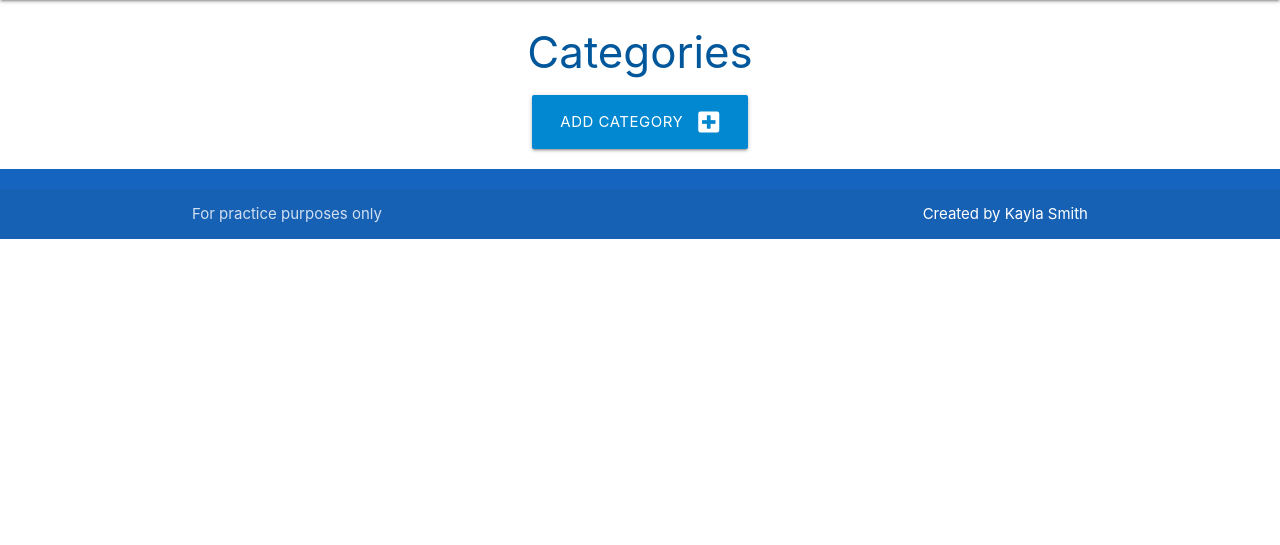
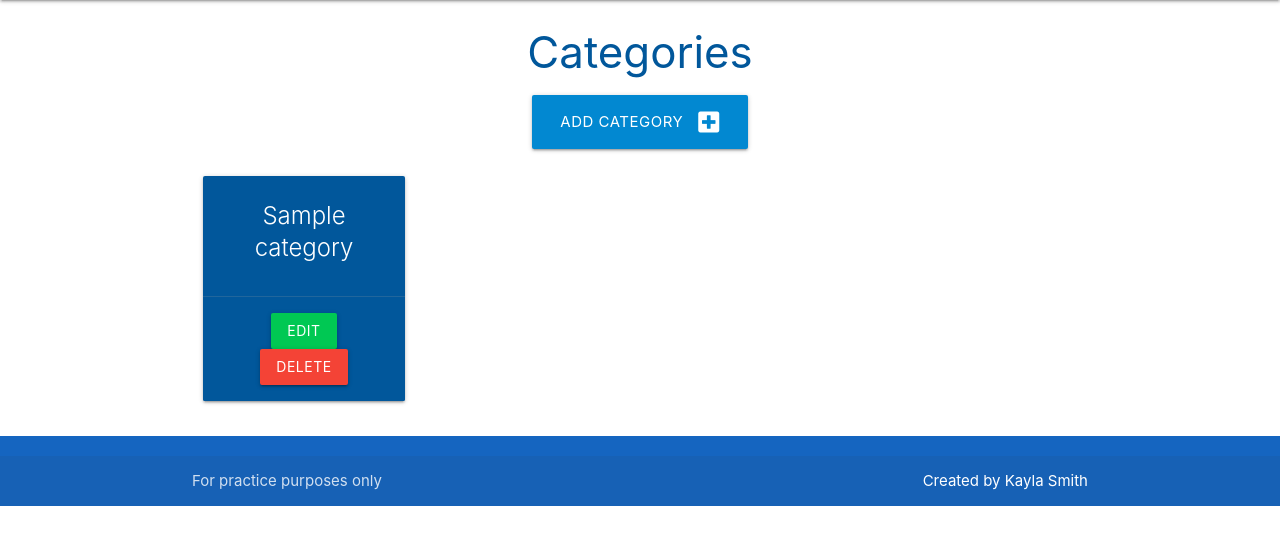
Before and after one commit to Kaylaesmith1/task-manager-walkthrough, a Flask app: page /categories in a window 1280 px wide. Shown: the part 64-609 px from the top of the page. Run offline with Flask 2, Linux system fonts and the light colour scheme; tables that the repository leaves empty hold one stand-in row (values such as "Sample post").

Commit message:
Add categories to database.

```diff
--- a/taskmanager/routes.py
+++ b/taskmanager/routes.py
@@ -10,7 +10,8 @@ def home():
 
 @app.route("/categories")
 def categories():
-    return render_template("categories.html")
+    categories = list(Category.query.order_by(Category.category_name).all())
+    return render_template("categories.html", categories=categories)
 
 @app.route("/add_category", methods=["GET", "POST"])
 def add_category():
--- a/taskmanager/templates/base.html
+++ b/taskmanager/templates/base.html
@@ -36,10 +36,10 @@
     </header>
     <main class="container">
         {% block content %}
-
         {% endblock %}
 
     </main>
+
     <footer class="page-footer blue darken-3">
         <div class="footer-copyright">
           <div class="container">
--- a/taskmanager/templates/categories.html
+++ b/taskmanager/templates/categories.html
@@ -2,6 +2,7 @@
 {% block content %}
 
 <h3 class="light-blue-text text-darken-4 center-align">Categories</h3>
+
 <div class="row">
     <div class="col s12 center-align">
         <a href="{{ url_for('add_category') }}" class="btn-large light-blue darken-2">
@@ -10,4 +11,20 @@
     </div>
 </div>
 
+<div class="row">
+    {% for category in categories %}
+    <div class="col s12 m6 l3">
+      <div class="card light-blue darken-4 center-align">
+        <div class="card-content white-text">
+          <span class="card-title">{{ category.category_name }}</span>
+        </div>
+        <div class="card-action">
+          <a href="#" class="btn green accent-4">Edit</a>
+          <a href="#" class="btn red">Delete</a>
+        </div>
+      </div>
+    </div>
+    {% endfor %}
+  </div>
+
 {% endblock %}
```
